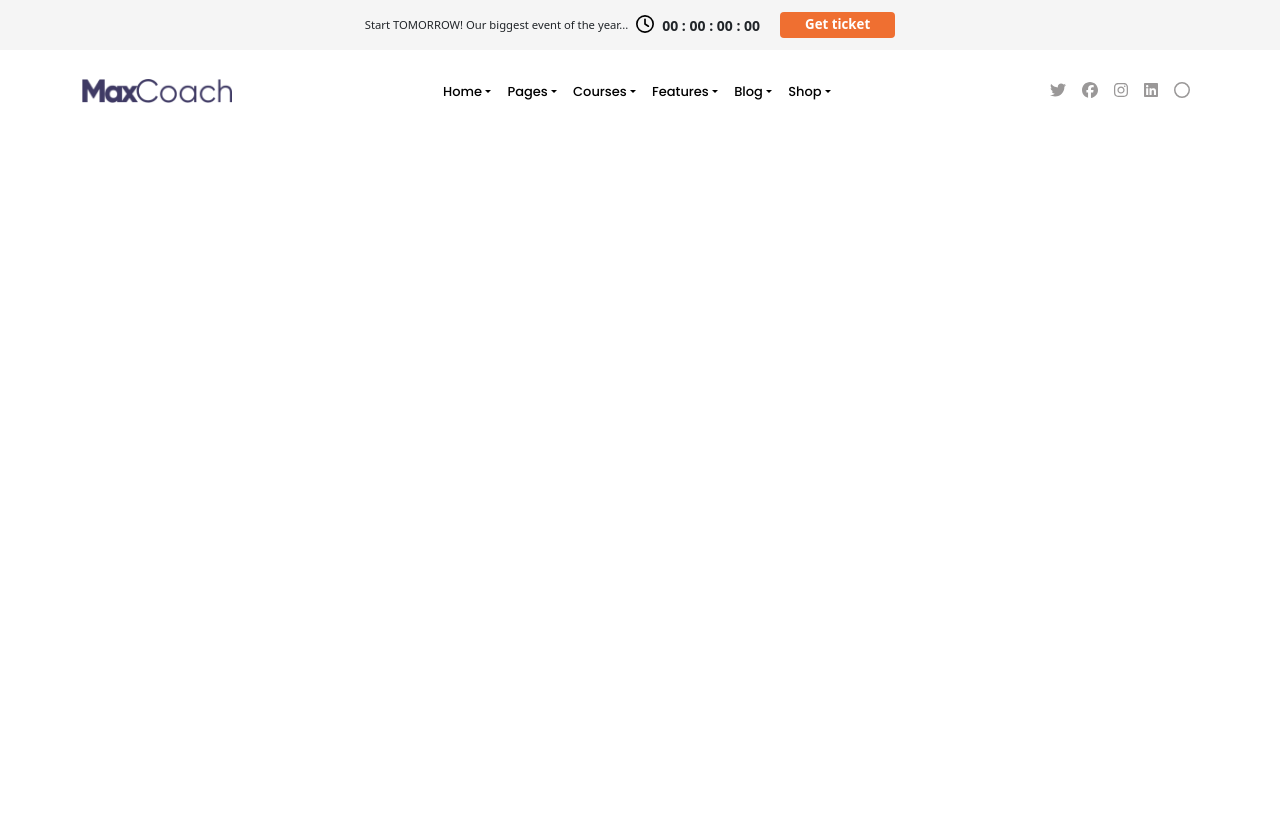
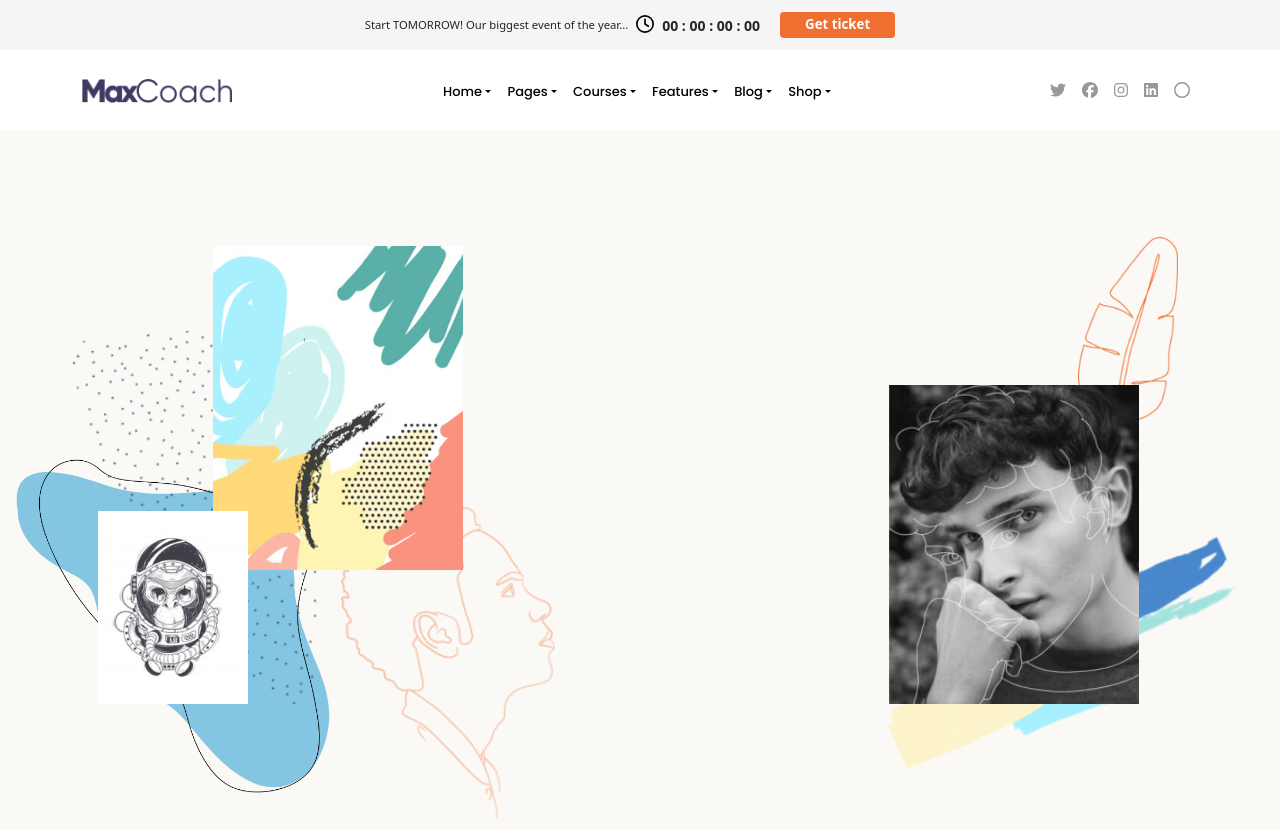
Before and after one commit to DamianoCasolari/proj-html-vuejs, a Vue app: page / in a window 1280 px wide. Before the commit the page ends 800 px from the top, so only its background shows below. Built offline with nearby package versions, Linux system fonts and the light colour scheme; a web font is replaced by a local one.

Commit message:
add left and right sides of jumbotron

```diff
--- a/src/assets/scss/app.scss
+++ b/src/assets/scss/app.scss
@@ -1,6 +1,7 @@
 @use "./partials/general_selectors.scss" as *;
 @use "./partials/header.scss" as *;
 @use "./partials/main.scss" as *;
+@use "./partials/jumbotron.scss" as *;
 @use "./partials/footer.scss" as *;
 @use "/node_modules/bootstrap/scss/bootstrap.scss" as *;
 @import url('https://fonts.googleapis.com/css2?family=Fasthand&family=Poppins:wght@300;400;500;600;700&family=Quicksand:wght@300;400;700&family=Roboto:wght@300;400;700&display=swap');
--- a/src/assets/scss/partials/_header.scss
+++ b/src/assets/scss/partials/_header.scss
@@ -4,7 +4,12 @@
 
 header {
     height: 80px;
+    border-radius: 15px;
     background-color: $clr_primary_light;
+    position: sticky;
+    top: 0;
+    left: 0;
+    z-index: 1000;
 
     .main_logo {
         width: 150px;
--- /dev/null
+++ b/src/assets/scss/partials/_jumbotron.scss
@@ -0,0 +1,128 @@
+@use "./variables" as *;
+@use "./utility_selectors.scss" as *;
+
+.jumbotron {
+    height: 700px;
+    background-color: $clr_banner_middle;
+    // border: 1px solid black;
+    padding: 30px 0;
+
+    .left_side {
+
+        height: 100%;
+        position: relative;
+        display: flex;
+        justify-content: center;
+
+        .shapes_container {
+            width: 100%;
+            height: 100%;
+            position: absolute;
+            bottom: 0;
+            max-width: 600px;
+
+            img {
+                width: 100%;
+                position: absolute;
+                // transform: translateY(-100%);
+            }
+
+            .shape_heavenly {
+                bottom: 0px;
+                left: 0px;
+                width: 350px;
+                // width: 70%;
+            }
+
+            .shape_abstract {
+                // bottom: 223px;
+                bottom: 36%;
+                // left: 250px;
+                left: 50%;
+                width: 250px;
+                // width: 50%;
+            }
+
+            .shape_space_kong {
+                // bottom: 77px;
+                bottom: 15%;
+                // left: 116px;
+                left: 23%;
+                width: 150px;
+                // width: 30%;
+
+            }
+
+            .shape_dotted {
+                // bottom: 77px;
+                bottom: 15%;
+                // left: 86px;
+                left: 17%;
+                width: 250px;
+                // width: 50%;
+            }
+
+            .shape_profile {
+                // bottom: -21px;
+                bottom: -3%;
+                // left: 389px;
+                left: 80%;
+                width: 214px;
+                // width: 45%;
+            }
+        }
+    }
+
+    .right_side {
+
+        height: 100%;
+        position: relative;
+        display: flex;
+        justify-content: center;
+
+        .shapes_container {
+            width: 100%;
+            height: 100%;
+            position: absolute;
+            bottom: 0;
+            max-width: 600px;
+
+            img {
+                width: 100%;
+                position: absolute;
+                // transform: translateY(-100%);
+            }
+
+            .shape_abstract {
+                bottom: 5%;
+                right: 10%;
+                width: 350px;
+                // width: 70%;
+            }
+
+            .shape_feather {
+                // bottom: 223px;
+                bottom: 51%;
+                // right: 250px;
+                right: 24%;
+                width: 100px;
+                // width: 50%;
+            }
+
+            .shape_photo {
+                // bottom: 77px;
+                bottom: 15%;
+                // right: 116px;
+                right: 33%;
+                width: 250px;
+                // width: 30%;
+
+            }
+
+
+        }
+
+    }
+
+
+}
--- /dev/null
+++ b/src/components/SiteJumbotron.vue
@@ -0,0 +1,50 @@
+<script>
+
+export default {
+    name: "SiteJumbotron",
+    data() {
+
+
+        return {
+        }
+    }
+}
+</script>
+
+
+<template>
+    <section>
+        <div class="jumbotron d-flex justify-content-between">
+            <div class="left_side col-4">
+                <div class="shapes_container">
+                    <img class="shape_heavenly"
+                        src="../assets/img/images/vecteezy_abstract-colorful-blob-shapes-element-design_14273448_100.png"
+                        alt="heavenly_shape">
+                    <img class="shape_dotted" src="../assets/img/images/artist-shape-03-201x300.png" alt="shape_dotted">
+                    <img class="shape_profile" src="../assets/img/images/artist-hero-image-03-204x300.png"
+                        alt="shape_profile">
+                    <img class="shape_abstract" src="../assets/img/images/artist-hero-image-02.jpg" alt="shape_abstract">
+                    <img class="shape_space_kong" src="../assets/img/images/artist-hero-image-01.jpg"
+                        alt="shape_space_kong">
+                </div>
+            </div>
+
+            <div class="middle_side col-4">
+
+
+            </div>
+            <div class="right_side col-4">
+                <div class="shapes_container">
+                    <img class="shape_abstract" src="../assets/img/images/artist-shape-05-300x198.png" alt="shape_abstract">
+                    <img class="shape_feather" src="../assets/img/images/artist-shape-04-127x300.png" alt="shape_feather">
+                    <img class="shape_photo" src="../assets/img/images/artist-hero-image-04-235x300.jpg"
+                        alt="heavenly_shape">
+                </div>
+            </div>
+        </div>
+
+    </section>
+</template>
+
+
+<style lang="scss" scoped></style>
--- a/src/components/SiteMain.vue
+++ b/src/components/SiteMain.vue
@@ -1,19 +1,22 @@
 <script>
+import SiteJumbotron from './SiteJumbotron.vue';
+
 export default {
     name: "SiteMain",
     data() {
 
 
         return {}
+    },
+    components: {
+        SiteJumbotron
     }
 }
 </script>
 
 
 <template>
-    <div>
-
-    </div>
+    <SiteJumbotron />
 </template>
 
 
```
